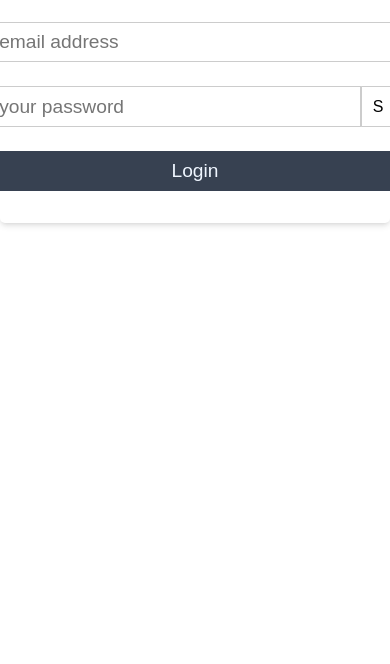
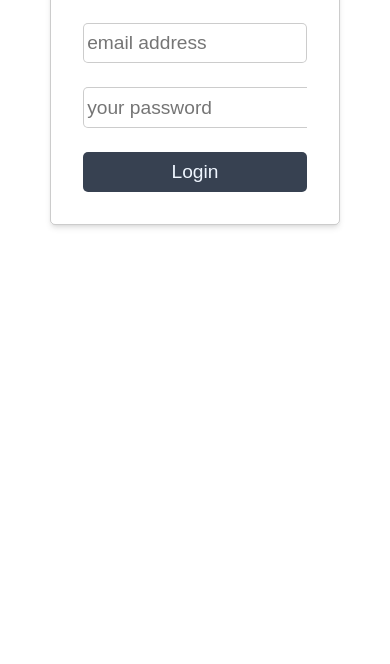
Before and after one commit to torik135/login-page-vue-nobuild, a plain HTML site: page index.html in a window 390 px wide. Shown: the part 180-844 px from the top of the page. Drawn offline with Linux system fonts and the light colour scheme.

Commit message:
mobile view

```diff
--- a/assets/css/styles.css
+++ b/assets/css/styles.css
@@ -5,7 +5,7 @@
 
   --gray: rgb(55 65 81);
   --blue: rgb(239 246 255);
-  --green: rgb(55,255,55);
+  --green: rgb(55, 255, 55);
 
   --shadow-md: 0 4px 6px -1px var(--black01), 0 2px 4px -2px var(--black01);
   --border: 1px solid var(--black02);
@@ -17,8 +17,8 @@ html {
 }
 
 body {
-  margin:0;
-  padding:0;
+  margin: 0;
+  padding: 0;
   font-family: sans-serif;
 }
 
@@ -35,6 +35,7 @@ body {
   padding: 2rem;
   border-radius: var(--border-rad);
   box-shadow: var(--shadow-md);
+  border: var(--border);
 }
 
 .container h2 {
@@ -113,17 +114,33 @@ body {
 }
 
 #warning-pass p {
-  padding: .5rem;
+  padding: 0.5rem;
 }
 
 .invalid-pass {
   background-color: red;
   color: var(--blue);
-  margin-bottom: .5rem;
+  margin-bottom: 0.5rem;
 }
-
-@media screen and (max-width: 320px){
+/* MEDIA 425px and smaller */
+@media screen and (max-width: 425px) {
   #warning-pass {
     transform: translate(20%, 100%);
   }
+
+  .container,
+  .form-container,
+  .form-container input,
+  .form-container button {
+    width: 14rem;
+    overflow: hidden;
+  }
+
+  .form-container input {
+    width: 54%;
+  }
+
+  .pass-container input {
+    width: auto;
+  }
 }
```
Also changed, not shown: 1 other file.
